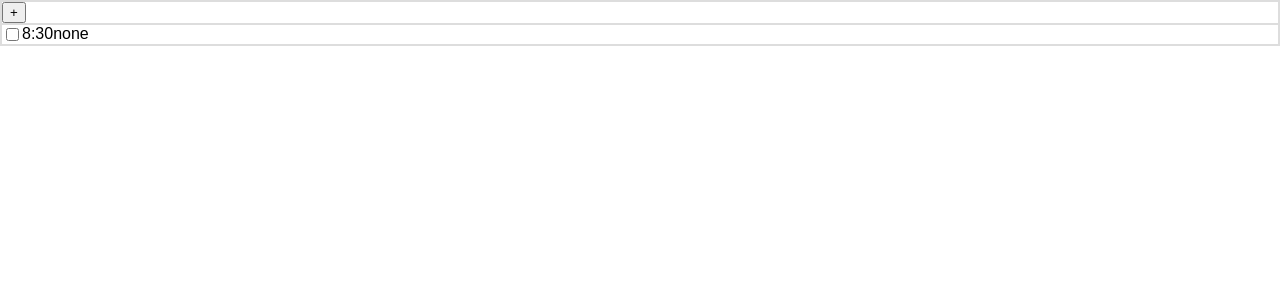
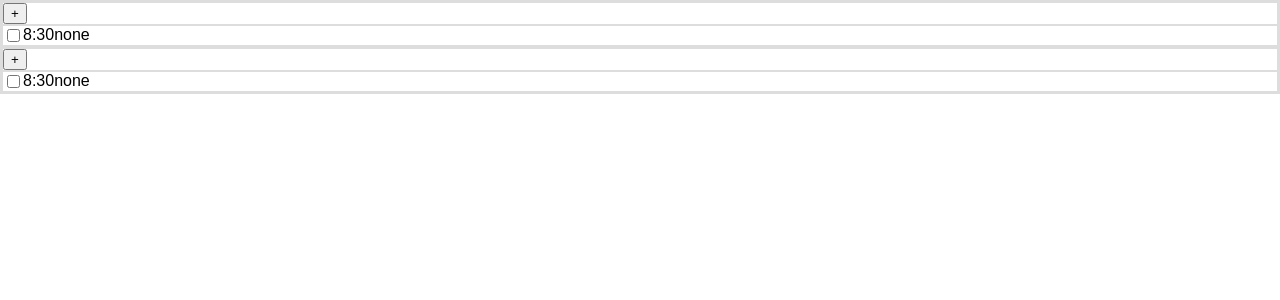
Before and after one commit to joshmarinacci/idealos, a React (Create React App) app in the folder proto1/: page / in a window 1280 px wide. Shown: the top 300 px of the page. Built offline with nearby package versions, Linux system fonts and the light colour scheme; the HTML template or start-up script is replaced by a standard one.

Commit message:
first test

```diff
--- a/proto1/src/App.js
+++ b/proto1/src/App.js
@@ -120,13 +120,11 @@ class LiveQuery {
         this.cbs.push(cb);
     }
     matches(doc) {
-        console.log('comparing desc',this.desc,'to doc', doc);
         if(doc.type == this.desc.type) return true;
         return false;
     }
     update(data) {
         var d2 = data.filter((d)=>d.type == this.desc.type);
-        console.log(d2);
         this.cbs.forEach((cb)=>cb(d2));
     }
     execute() {
@@ -144,7 +142,6 @@ class LiveDatabase {
         return q;
     }
     insert(doc) {
-        console.log('inserting',doc);
         this.docs.push(doc);
         this.queries.forEach((q)=> {
             if(q.matches(doc)) {
@@ -194,17 +191,9 @@ var HBox = ((props)=>{
     </div>
 });
 
-var CheckButton = ((props) => {
-    return <input type="checkbox" value={props.value}/>
-});
-
-let PushButton = ((props) => {
-    return <button onClick={props.onClick}>{props.children}</button>
-});
-
-let Scroll = ((props) => {
-    return <div style={{overflow:"scroll"}}>{props.children}</div>
-});
+var CheckButton = ((props) => <input type="checkbox" value={props.value}/>);
+let PushButton = ((props) => <button onClick={props.onClick}>{props.children}</button>);
+let Scroll = ((props) => <div style={{overflow:"scroll"}}>{props.children}</div>);
 
 class ListView extends Component {
     render() {
@@ -222,22 +211,28 @@ var DB = new LiveDatabase();
         enabled:false,
         name:'wake up',
         repeat:['none']
+    },
+    {
+        type:'email',
+        from:'Nigerian Prince',
+        subject:'A fortune you have inherited',
+        content: {
+            mimeType:'text/plain',
+            text:"Dear sirs"
+        }
     }
 ].forEach((doc)=>DB.insert(doc));
 
-class AlarmTemplate extends Component {
-    repeatToString(repeat) {
-        return repeat.join("");
-    }
-    render() {
-        return <HBox>
-            <CheckButton/>
-            <label>{this.props.item.title}</label>
-            <label>{Math.floor(this.props.item.time/60)+ ':' + this.props.item.time % 60}</label>
-            <label>{this.repeatToString(this.props.item.repeat)}</label>
-        </HBox>
-    }
-}
+let AlarmTemplate = ((props) => {
+    var item = props.item;
+    return <HBox>
+        <CheckButton/>
+        <label>{item.title}</label>
+        <label>{Math.floor(item.time/60)+ ':' + item.time % 60}</label>
+        <label>{item.repeat.join("")}</label>
+    </HBox>
+});
+
 class Alarms extends Component {
     constructor(props) {
         super(props);
@@ -274,9 +269,10 @@ class Alarms extends Component {
 class App extends Component {
   render() {
     return (
-      <div className="App">
+      <VBox>
           <Alarms/>
-      </div>
+          <Alarms/>
+      </VBox>
     );
   }
 }
```
